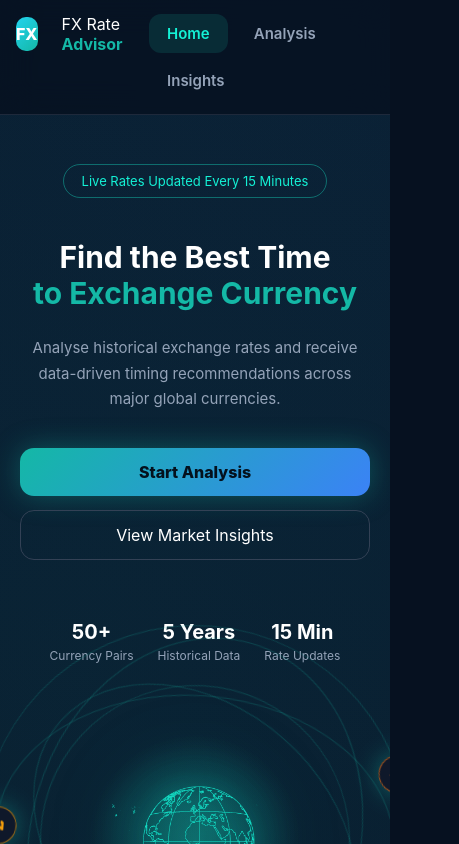
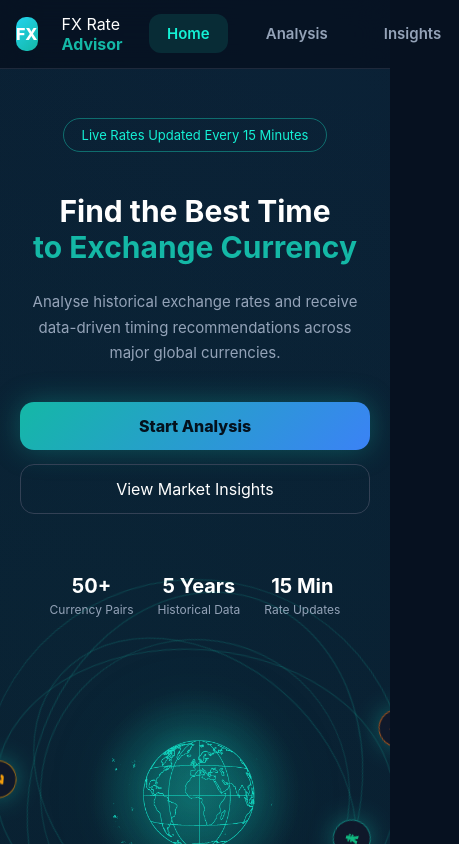
Before and after one commit to chris065-xinyu/fx-timing-advisor, a Vue app: page / in a window 390 px wide. Shown: the top 844 px of the page, 459 px wide, since content can reach past the window. Built offline with nearby package versions, Linux system fonts and the light colour scheme; no server answers.

Commit message:
fix mobile version navbar

```diff
--- a/src/style.css
+++ b/src/style.css
@@ -1554,14 +1554,16 @@ a {
   }
 
   .brand {
+    width: 100%;
     justify-content: flex-start;
   }
 
   .nav-links {
     display: flex;
-    flex-wrap: wrap;
-    justify-content: flex-start;
-    gap: 8px;
+    width: 100%;
+    justify-content: center;
+    gap: 20px;
+    flex-wrap: nowrap;
   }
 
   .nav-links a {
```
